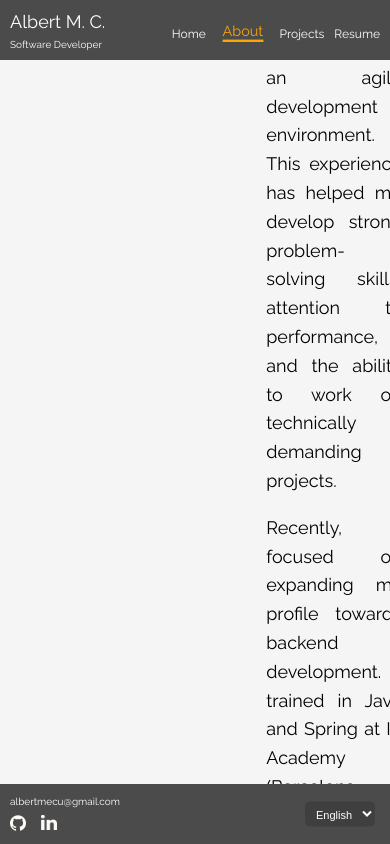
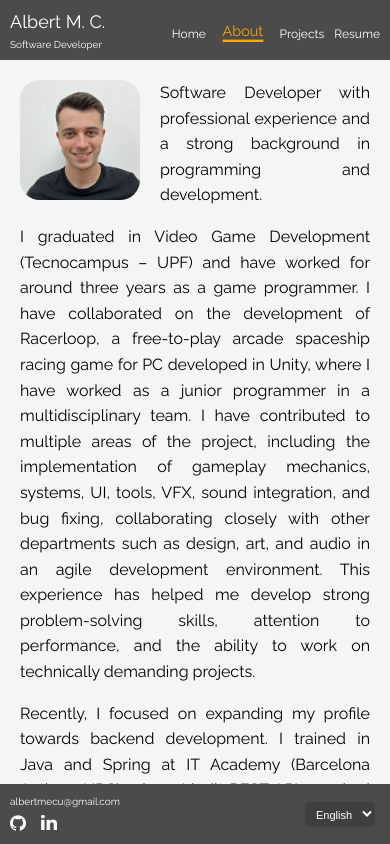
Before and after one commit to AlbertMedina/portfolio-web, a React (Vite) app: page /portfolio-web/about in a window 390 px wide. Built offline with nearby package versions, Linux system fonts and the light colour scheme.

Commit message:
feat: about page responsive

```diff
--- a/src/routes/About.jsx
+++ b/src/routes/About.jsx
@@ -12,7 +12,6 @@ export default function About() {
         <img
           src={picture}
           alt={"Albert Medina Cucurull"}
-          width={350}
           className={styles.picture}
         />
         <div className={styles.text}>
--- a/src/routes/About.module.css
+++ b/src/routes/About.module.css
@@ -1,6 +1,6 @@
 .about {
   width: 100%;
-  height: 100%;
+  min-height: 100%;
   display: flex;
   flex-direction: column;
   justify-content: center;
@@ -29,3 +29,22 @@
 .text p {
   margin-top: 0;
 }
+
+@media (max-width: 768px) {
+  .content {
+    display: block;
+    width: 100%;
+  }
+
+  .picture {
+    width: 120px;
+    height: 120px;
+    float: left;
+    margin-right: 20px;
+  }
+
+  .text {
+    max-width: 100%;
+    font-size: 16px;
+  }
+}
```
